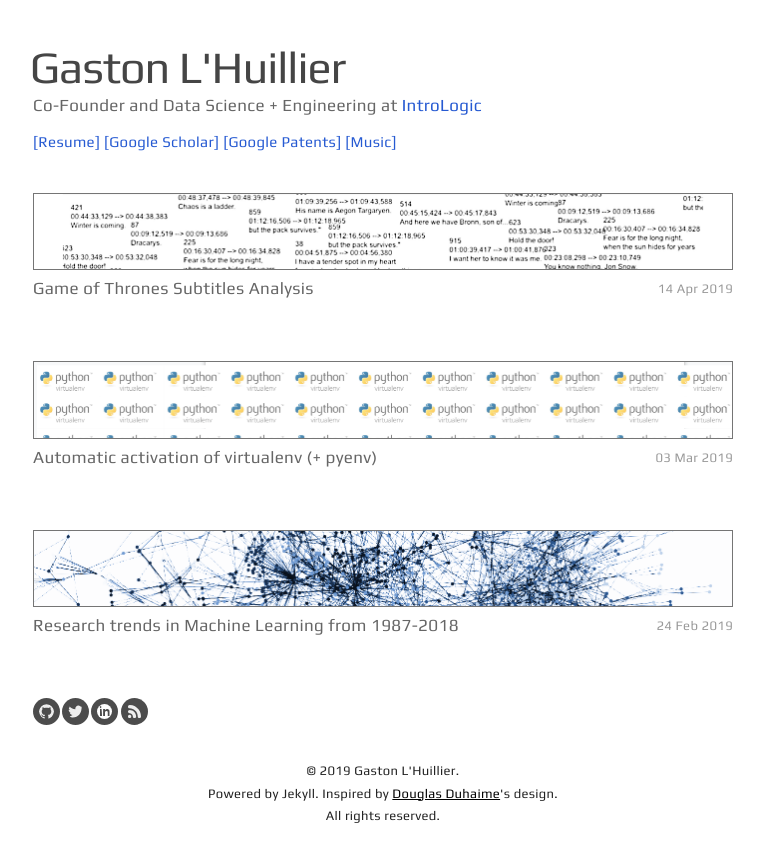
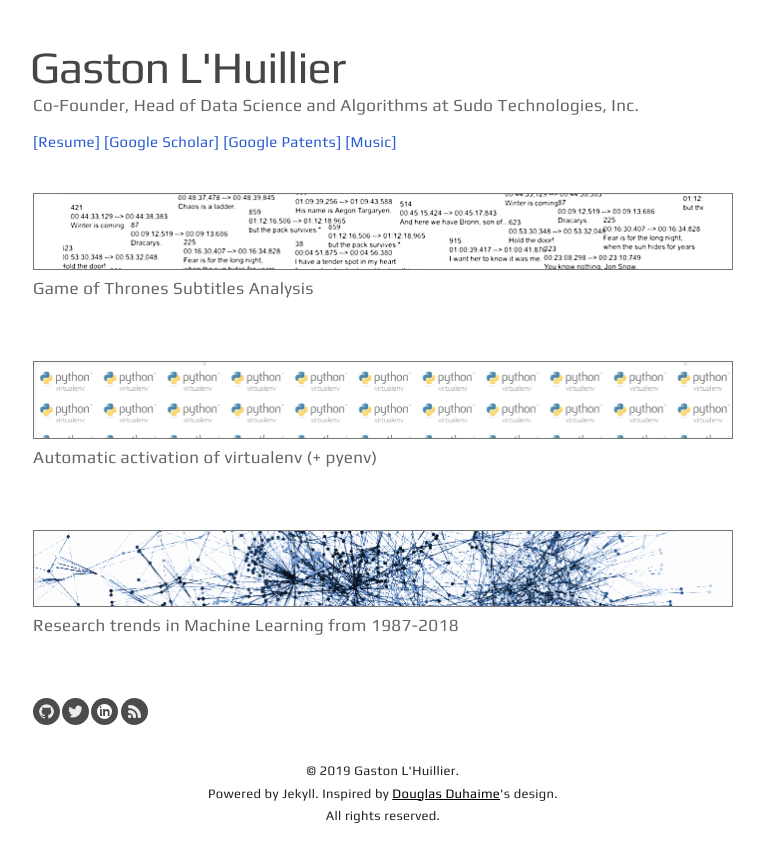
Before and after one commit to glhuilli/glhuilli.github.io, a Jekyll site: the page built from index.html, in a window 1280 px wide. Shown: the top 862 px of the page, without its empty margins (117-881 px from the left). Built offline with Jekyll 4.4.1, drawn with Linux system fonts in a browser that asks for light colours.

Commit message:
Update index.html

```diff
--- a/index.html
+++ b/index.html
@@ -6,7 +6,7 @@ title: Gaston L'Huillier | Data Science and Machine Learning Engineering
 <div class='home'>
   <div class='container'>
     <h1>{{ site.name }}</h1>
-    <div class='about'>Co-Founder and Data Science + Engineering at <a href='https://intrologic.com' target='_blank'>IntroLogic</a></div>
+    <div class='about'>Co-Founder, Head of Data Science and Algorithms at Sudo Technologies, Inc.</div>
     <div class='blurb'>
       <a href='https://drive.google.com/file/d/1l1wFkrbUv1cAMJeb1oxrIybgIINiZsqq/view?usp=sharing' target='_blank'>[Resume]</a>
       <a href='https://scholar.google.com/citations?hl=en&user=uwm4q9wAAAAJ&view_op=list_works' target='_blank'>[Google Scholar]</a>
@@ -20,7 +20,6 @@ title: Gaston L'Huillier | Data Science and Machine Learning Engineering
             <a href='{{ post.url | prepend: site.baseurl }}'>
               <img src='{{ post.thumbnail | strip | prepend: site.baseurl }}'>
               <div class='title'>{{ post.title }}</div>
-              <div class='date'>{{ post.date | date_to_string }}</div>
               <br>
               <div class='keywords'>{{ post.keywords }}</div>
             </a>
```
